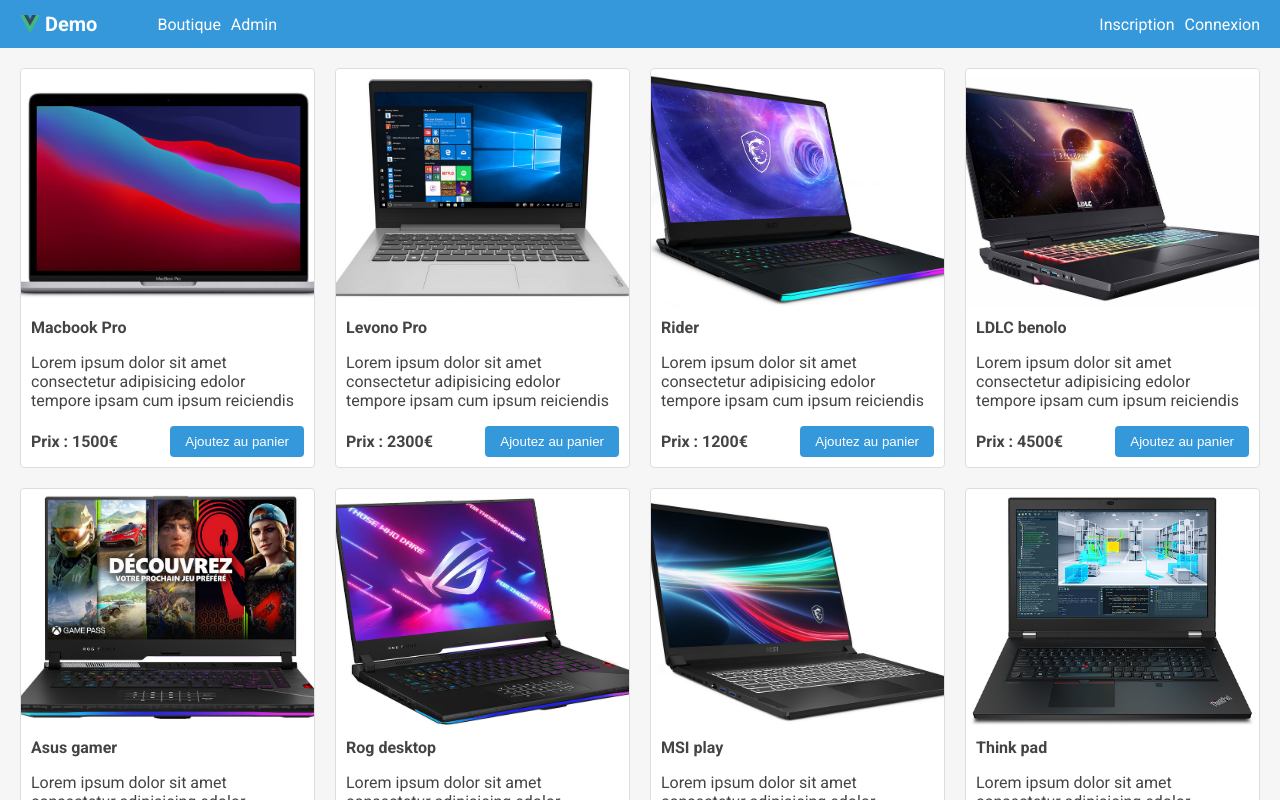
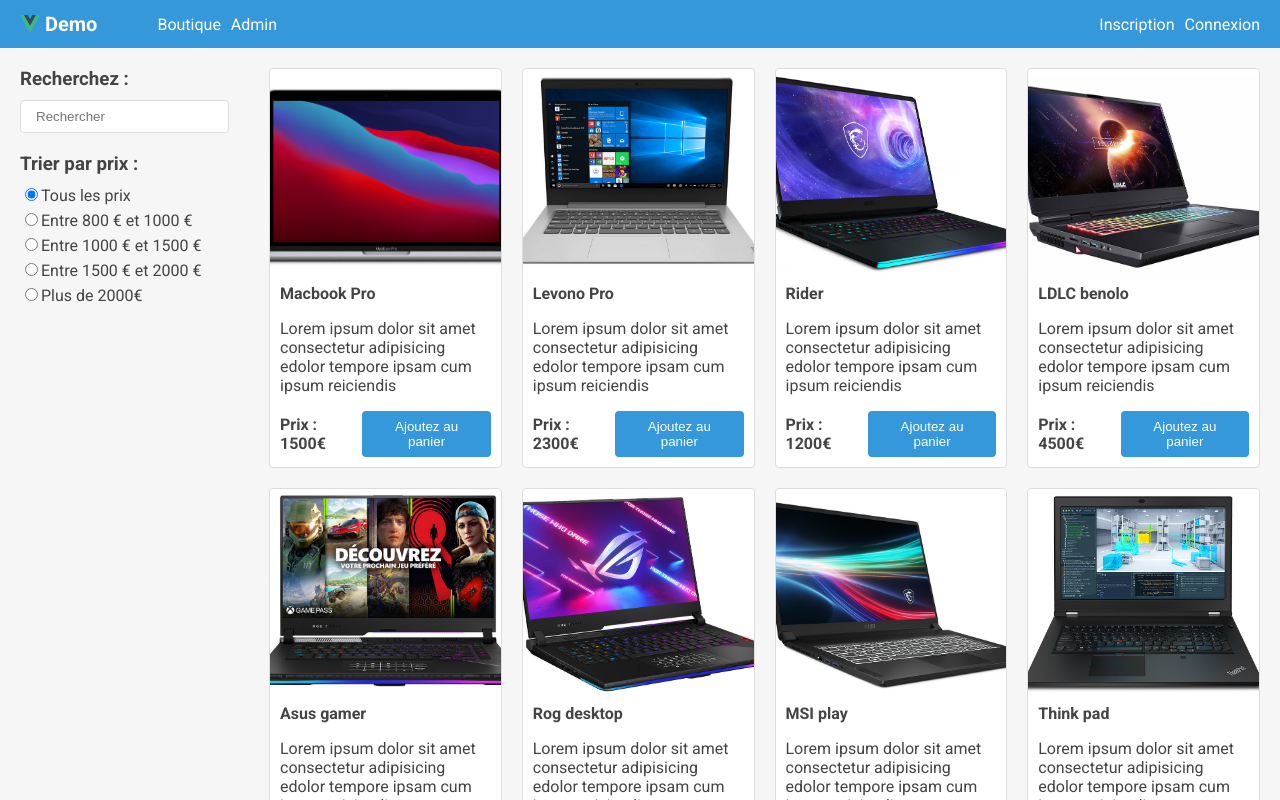
Before and after one commit to gynflo/boutique_vue3, a Vue app: page / in a window 1280 px wide. Shown: the top 800 px of the page. Built offline with nearby package versions, Linux system fonts and the light colour scheme.

Commit message:
Filter products by name and price

```diff
--- a/src/App.vue
+++ b/src/App.vue
@@ -8,8 +8,10 @@
     <TheHeader class="header" />
     <Shop
       class="shop"
-      :products="state.products"
+      :products="filtersProduct"
+      :filters="state.filters"
       @add-product-to-cart="addProductToCart"
+      @update-filter="updateFilter"
     />
     <Cart
       v-if="!cartIsEmpty"
@@ -28,18 +30,44 @@
 import Shop from "./components/Shop/Shop-component.vue";
 // Import de la data statique
 import data from "./data/product";
+import { DEFAULT_FILTERS } from "./data/filters";
 import { reactive, computed } from "vue";
-import type { ProductCartInterface, ProductInterface } from "./interfaces";
+import type {
+  ProductCartInterface,
+  ProductInterface,
+  FiltersInterface,
+  FilterUpdate,
+} from "./interfaces";
 
 const state = reactive<{
   products: ProductInterface[];
   cart: ProductCartInterface[];
+  filters: FiltersInterface;
 }>({
   products: data,
   cart: [],
+  filters: { ...DEFAULT_FILTERS },
 });
 
 const cartIsEmpty = computed(() => state.cart.length === 0);
+
+const filtersProduct = computed(() => {
+  return state.products.filter((product) => {
+    if (
+      product.title
+        .toLowerCase()
+        .startsWith(state.filters.search.toLowerCase()) &&
+      product.price >= state.filters.priceRange[0] &&
+      product.price <= state.filters.priceRange[1] &&
+      (product.category === state.filters.category ||
+        state.filters.category === "all")
+    ) {
+      return true;
+    } else {
+      return false;
+    }
+  });
+});
 
 function addProductToCart(productId: number): void {
   const product = state.products.find((product) => product.id === productId);
@@ -64,6 +92,17 @@
     } else {
       checkProductFromCart.quantity--;
     }
+  }
+}
+function updateFilter(filterUpdate: FilterUpdate) {
+  if (filterUpdate.search !== undefined) {
+    state.filters.search = filterUpdate.search;
+  } else if (filterUpdate.priceRange) {
+    state.filters.priceRange = filterUpdate.priceRange;
+  } else if (filterUpdate.category) {
+    state.filters.category = filterUpdate.category;
+  } else {
+    state.filters = { ...DEFAULT_FILTERS };
   }
 }
 </script>
--- a/src/assets/scss/base.scss
+++ b/src/assets/scss/base.scss
@@ -52,6 +52,12 @@
   font-family: var(--font-family);
 }
 
+input {
+  border: var(--border);
+  border-radius: var(--border-radius);
+  padding: 8px 15px;
+}
+
 // flex
 
 .d-flex {
@@ -99,6 +105,16 @@
 
 // margin
 
+.m-5 {
+  margin: 5px;
+}
+.mr-5 {
+  margin-right: 5px;
+}
+.mb-5 {
+  margin-bottom: 5px;
+}
+
 .m-10 {
   margin: 10px;
 }
@@ -114,6 +130,9 @@
 }
 .mr-20 {
   margin-right: 20px;
+}
+.mb-20 {
+  margin-bottom: 20px;
 }
 
 .m-30 {
--- a/src/components/Shop/Shop-component.vue
+++ b/src/components/Shop/Shop-component.vue
@@ -1,6 +1,12 @@
 <template>
-  <div>
+  <div class="d-flex flex-row">
+    <ShopFilters
+      class="shop-filter"
+      :filters="filters"
+      @update-filter="emit('updateFilter', $event)"
+    />
     <ShopProductList
+      class="flex-fill"
       :products="products"
       @add-product-to-cart="emit('addProductToCart', $event)"
     />
@@ -8,16 +14,27 @@
 </template>
 
 <script setup lang="ts">
-import type { ProductInterface } from "@/interfaces";
+import type {
+  FiltersInterface,
+  FilterUpdate,
+  ProductInterface,
+} from "@/interfaces";
 import ShopProductList from "./ShopProductList.vue";
+import ShopFilters from "./ShopFilters.vue";
 
 defineProps<{
   products: ProductInterface[];
+  filters: FiltersInterface;
 }>();
 
 const emit = defineEmits<{
   (e: "addProductToCart", productId: number): void;
+  (e: "updateFilter", updateFilter: FilterUpdate): void;
 }>();
 </script>
 
-<style lang="scss" scoped></style>
+<style lang="scss" scoped>
+.shop-filter {
+  flex: 0 0 200px;
+}
+</style>
--- /dev/null
+++ b/src/components/Shop/ShopFilters.vue
@@ -0,0 +1,52 @@
+/* eslint-disable vue/require-v-for-key */
+<template>
+  <div class="p-20">
+    <section class="mb-20">
+      <h3 class="mb-10">Recherchez :</h3>
+      <input
+        type="text"
+        :value="filters.search"
+        @input="emit('updateFilter', {search: ($event.target as HTMLInputElement).value})"
+        placeholder="Rechercher"
+      />
+    </section>
+    <section class="mb-20">
+      <h3 class="mb-10">Trier par prix :</h3>
+
+      <div
+        class="mb-5"
+        v-for="(priceRange, id) of ([[0,10000],[800,1000],[1000,1500],[1500,2000],[2000,10000]] as [number,number][])"
+        :key="id"
+      >
+        <input
+          :checked="filters.priceRange[0] === priceRange[0]"
+          type="radio"
+          name="priceRange"
+          :id="priceRange[0].toString()"
+          @input="emit('updateFilter', { priceRange })"
+        />
+        <label :for="priceRange[0] + ''">{{
+          priceRange[0] === 0
+            ? "Tous les prix"
+            : priceRange[0] === 2000
+            ? "Plus de 2000€"
+            : `Entre ${priceRange[0]} € et ${priceRange[1]} €`
+        }}</label>
+      </div>
+    </section>
+  </div>
+</template>
+
+<script setup lang="ts">
+import type { FilterUpdate, FiltersInterface } from "@/interfaces";
+
+defineProps<{
+  filters: FiltersInterface;
+}>();
+
+const emit = defineEmits<{
+  (e: "updateFilter", filterUpdate: FilterUpdate): void;
+}>();
+</script>
+
+<style lang="scss" scoped></style>
--- /dev/null
+++ b/src/data/filters.ts
@@ -0,0 +1,5 @@
+export const DEFAULT_FILTERS: FiltersInterface = {
+  search: "",
+  priceRange: [0, 10000],
+  category: "all",
+};
--- a/src/data/product.ts
+++ b/src/data/product.ts
@@ -1,3 +1,5 @@
+import type { ProductInterface } from "@/interfaces";
+
 export default [
   {
     id: 1,
@@ -6,6 +8,7 @@
     description:
       "Lorem ipsum dolor sit amet consectetur adipisicing edolor tempore ipsam cum ipsum reiciendis",
     price: 1500,
+    category: "desktop",
   },
   {
     id: 2,
@@ -14,6 +17,7 @@
     description:
       "Lorem ipsum dolor sit amet consectetur adipisicing edolor tempore ipsam cum ipsum reiciendis",
     price: 2300,
+    category: "desktop",
   },
   {
     id: 3,
@@ -22,6 +26,7 @@
     description:
       "Lorem ipsum dolor sit amet consectetur adipisicing edolor tempore ipsam cum ipsum reiciendis",
     price: 1200,
+    category: "gamer",
   },
   {
     id: 4,
@@ -30,6 +35,7 @@
     description:
       "Lorem ipsum dolor sit amet consectetur adipisicing edolor tempore ipsam cum ipsum reiciendis",
     price: 4500,
+    category: "streaming",
   },
   {
     id: 5,
@@ -38,6 +44,7 @@
     description:
       "Lorem ipsum dolor sit amet consectetur adipisicing edolor tempore ipsam cum ipsum reiciendis",
     price: 3755,
+    category: "gamer",
   },
   {
     id: 6,
@@ -46,6 +53,7 @@
     description:
       "Lorem ipsum dolor sit amet consectetur adipisicing edolor tempore ipsam cum ipsum reiciendis",
     price: 2452,
+    category: "streaming",
   },
   {
     id: 7,
@@ -54,6 +62,7 @@
     description:
       "Lorem ipsum dolor sit amet consectetur adipisicing edolor tempore ipsam cum ipsum reiciendis",
     price: 1478,
+    category: "gamer",
   },
   {
     id: 8,
@@ -62,5 +71,6 @@
     description:
       "Lorem ipsum dolor sit amet consectetur adipisicing edolor tempore ipsam cum ipsum reiciendis",
     price: 899,
+    category: "desktop",
   },
-];
+] as ProductInterface[];
--- a/src/interfaces/Product.interface.ts
+++ b/src/interfaces/Product.interface.ts
@@ -1,7 +1,10 @@
+import type { Category } from "./Filters.interface";
+
 export interface ProductInterface {
   id: number;
   title: string;
   image: string;
   price: number;
   description: string;
+  category: Category;
 }
--- a/src/interfaces/index.ts
+++ b/src/interfaces/index.ts
@@ -1,2 +1,3 @@
 export * from "./Product.interface";
 export * from "./ProductCart.interface";
+export * from "./Filters.interface";
```
Also changed, not shown: src/interfaces/Filters.interface.ts (added, +13 -0 lines).
